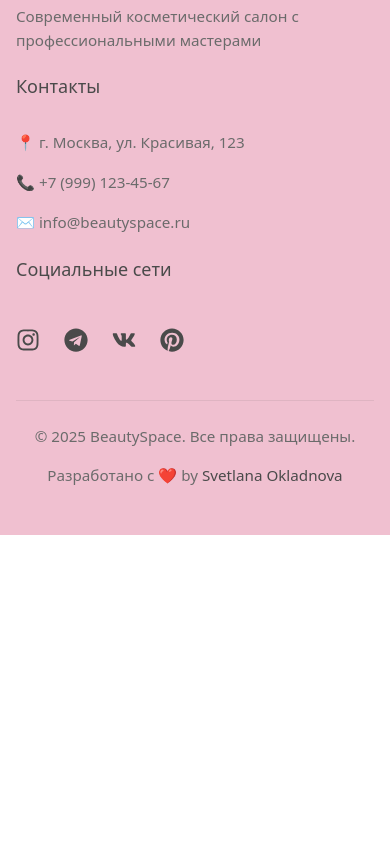
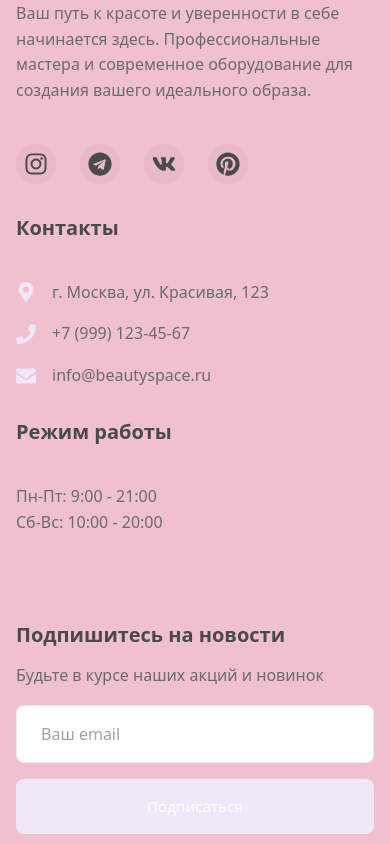
Before and after one commit to flytrel-hub/beauty-space, a React (Create React App) app: page / in a window 390 px wide. Shown: the part 4060-4904 px from the top of the page. Before the commit the page ends 4595 px from the top, so only its background shows below. Built offline with nearby package versions, Linux system fonts and the light colour scheme.

Commit message:
chore footer and fix hash routing

```diff
--- a/craco.config.js
+++ b/craco.config.js
@@ -15,12 +15,28 @@ module.exports = {
         ? '/beauty-space/'
         : '/';
 
+      // Удаляем source-map-loader из правил
+      webpackConfig.module.rules = webpackConfig.module.rules.filter(rule => {
+        if (rule.use && Array.isArray(rule.use)) {
+          rule.use = rule.use.filter(use => {
+            if (typeof use === 'string') {
+              return use !== 'source-map-loader';
+            }
+            if (use.loader) {
+              return use.loader !== 'source-map-loader';
+            }
+            return true;
+          });
+        }
+        return true;
+      });
+
       // Настройка для статических файлов
       webpackConfig.module.rules.push({
         test: /\.(png|jpe?g|gif|svg|ico)$/i,
         type: 'asset/resource',
         generator: {
-          filename: 'static/media/[name].[hash][ext]'
+          filename: 'static/media/[name][ext]'
         }
       });
 
@@ -79,16 +95,13 @@ module.exports = {
     port: 3000,
     hot: true,
     open: true,
-    historyApiFallback: {
-      disableDotRule: true,
-      rewrites: [
-        { from: /^\//, to: '/index.html' }
-      ]
+    historyApiFallback: true,
+    static: {
+      directory: path.join(__dirname, 'public'),
     },
-    onListening: function(devServer) {
-      if (!devServer) {
-        throw new Error('webpack-dev-server is not defined');
-      }
+    compress: true,
+    client: {
+      overlay: true,
     }
   },
   style: {
--- a/package.json
+++ b/package.json
@@ -5,6 +5,7 @@
   "homepage": "https://flytrel-hub.github.io/beauty-space",
   "dependencies": {
     "framer-motion": "^12.16.0",
+    "html2canvas": "^1.4.1",
     "html2pdf.js": "^0.10.3",
     "react": "^18.2.0",
     "react-dom": "^18.2.0",
@@ -18,7 +19,7 @@
     "web-vitals": "^2.1.4"
   },
   "scripts": {
-    "start": "craco start",
+    "start": "set \"GENERATE_SOURCEMAP=false\" && craco start",
     "build": "craco build",
     "eject": "react-scripts eject",
     "lint": "eslint src/**/*.{js,jsx}",
--- a/public/index.html
+++ b/public/index.html
@@ -2,9 +2,9 @@
 <html lang="ru">
   <head>
     <meta charset="utf-8" />
-    <link rel="icon" href="./favicon.ico" />
-    <link rel="apple-touch-icon" href="./logo192.png" />
-    <link rel="manifest" href="./manifest.json" />
+    <link rel="icon" href="/favicon.ico" />
+    <link rel="apple-touch-icon" href="/logo192.png" />
+    <link rel="manifest" href="/manifest.json" />
     <meta name="theme-color" content="#FF69B4" />
     <meta name="viewport" content="width=device-width, initial-scale=1" />
     <meta name="description" content="Профессиональный салон красоты" />
--- a/src/components/Layout/Footer/Footer.jsx
+++ b/src/components/Layout/Footer/Footer.jsx
@@ -1,5 +1,5 @@
 import React, { memo } from 'react';
-import { FaInstagram, FaTelegram, FaVk, FaPinterest } from 'react-icons/fa';
+import { FaInstagram, FaTelegram, FaVk, FaPinterest, FaMapMarkerAlt, FaPhone, FaEnvelope } from 'react-icons/fa';
 import './Footer.scss';
 
 const Footer = memo(() => {
@@ -10,19 +10,8 @@ const Footer = memo(() => {
           <div className="footer__section">
             <h3 className="footer__title">BeautySpace</h3>
             <p className="footer__text">
-              Современный косметический салон с профессиональными мастерами
+              Ваш путь к красоте и уверенности в себе начинается здесь. Профессиональные мастера и современное оборудование для создания вашего идеального образа.
             </p>
-          </div>
-
-          <div className="footer__section">
-            <h4 className="footer__subtitle">Контакты</h4>
-            <p className="footer__text">📍 г. Москва, ул. Красивая, 123</p>
-            <p className="footer__text">📞 +7 (999) 123-45-67</p>
-            <p className="footer__text">✉️ info@beautyspace.ru</p>
-          </div>
-
-          <div className="footer__section">
-            <h4 className="footer__subtitle">Социальные сети</h4>
             <div className="footer__social">
               <a
                 href="https://instagram.com"
@@ -62,6 +51,47 @@ const Footer = memo(() => {
               </a>
             </div>
           </div>
+
+          <div className="footer__section">
+            <h4 className="footer__subtitle">Контакты</h4>
+            <div className="footer__contacts">
+              <div className="footer__contact-item">
+                <FaMapMarkerAlt className="footer__contact-icon" />
+                <p className="footer__text">г. Москва, ул. Красивая, 123</p>
+              </div>
+              <div className="footer__contact-item">
+                <FaPhone className="footer__contact-icon" />
+                <p className="footer__text">+7 (999) 123-45-67</p>
+              </div>
+              <div className="footer__contact-item">
+                <FaEnvelope className="footer__contact-icon" />
+                <p className="footer__text">info@beautyspace.ru</p>
+              </div>
+            </div>
+          </div>
+
+          <div className="footer__section">
+            <h4 className="footer__subtitle">Режим работы</h4>
+            <div className="footer__schedule">
+              <p className="footer__text">Пн-Пт: 9:00 - 21:00</p>
+              <p className="footer__text">Сб-Вс: 10:00 - 20:00</p>
+            </div>
+            <div className="footer__newsletter">
+              <h4 className="footer__subtitle">Подпишитесь на новости</h4>
+              <p className="footer__text">Будьте в курсе наших акций и новинок</p>
+              <form className="footer__form">
+                <input
+                  type="email"
+                  placeholder="Ваш email"
+                  className="footer__input"
+                  aria-label="Email для подписки"
+                />
+                <button type="submit" className="footer__button">
+                  Подписаться
+                </button>
+              </form>
+            </div>
+          </div>
         </div>
 
         <div className="footer__bottom">
--- a/src/components/Layout/Footer/Footer.scss
+++ b/src/components/Layout/Footer/Footer.scss
@@ -4,35 +4,37 @@
 .footer {
   background-color: $primary;
   padding: $spacing-xl 0;
+  margin-top: auto;
 
   &__content {
     display: grid;
-    grid-template-columns: repeat(3, 1fr);
-    gap: $spacing-lg;
+    grid-template-columns: 2fr 1fr 1.5fr;
+    gap: $spacing-xl;
     margin-bottom: $spacing-xl;
 
     @include respond-to(md) {
       grid-template-columns: 1fr;
-      gap: $spacing-md;
+      gap: $spacing-lg;
     }
   }
 
   &__section {
     display: flex;
     flex-direction: column;
-    gap: $spacing-sm;
+    gap: $spacing-md;
   }
 
   &__title {
-    font-size: $font-size-xl;
+    font-size: 2rem;
     font-weight: 600;
     color: $text-primary;
     margin-bottom: $spacing-sm;
+    font-family: 'Dancing Script', cursive;
   }
 
   &__subtitle {
-    font-size: $font-size-lg;
-    font-weight: 500;
+    font-size: 1.25rem;
+    font-weight: 600;
     color: $text-primary;
     margin-bottom: $spacing-sm;
   }
@@ -40,6 +42,7 @@
   &__text {
     color: $text-secondary;
     line-height: 1.6;
+    font-size: 1rem;
   }
 
   &__social {
@@ -50,11 +53,82 @@
 
   &__social-link {
     color: $text-primary;
-    font-size: $font-size-xl;
-    transition: color 0.3s ease;
+    font-size: 1.5rem;
+    transition: all 0.3s ease;
+    padding: $spacing-xs;
+    border-radius: 50%;
+    background-color: rgba($text-primary, 0.05);
 
     &:hover {
       color: $accent;
+      transform: translateY(-3px);
+      background-color: rgba($accent, 0.1);
+    }
+  }
+
+  &__contacts {
+    display: flex;
+    flex-direction: column;
+    gap: $spacing-sm;
+  }
+
+  &__contact-item {
+    display: flex;
+    align-items: center;
+    gap: $spacing-sm;
+  }
+
+  &__contact-icon {
+    color: $accent;
+    font-size: 1.25rem;
+  }
+
+  &__schedule {
+    margin-bottom: $spacing-lg;
+  }
+
+  &__newsletter {
+    margin-top: $spacing-lg;
+  }
+
+  &__form {
+    display: flex;
+    gap: $spacing-sm;
+    margin-top: $spacing-sm;
+
+    @include respond-to(sm) {
+      flex-direction: column;
+    }
+  }
+
+  &__input {
+    flex: 1;
+    padding: $spacing-sm $spacing-md;
+    border: 1px solid rgba($text-primary, 0.1);
+    border-radius: 0.5rem;
+    font-size: 1rem;
+    transition: all 0.3s ease;
+
+    &:focus {
+      outline: none;
+      border-color: $accent;
+      box-shadow: 0 0 0 2px rgba($accent, 0.1);
+    }
+  }
+
+  &__button {
+    padding: $spacing-sm $spacing-lg;
+    background-color: $accent;
+    color: white;
+    border: none;
+    border-radius: 0.5rem;
+    font-weight: 500;
+    cursor: pointer;
+    transition: all 0.3s ease;
+
+    &:hover {
+      background-color: darken($accent, 10%);
+      transform: translateY(-2px);
     }
   }
 
--- a/src/components/Layout/Header/Header.jsx
+++ b/src/components/Layout/Header/Header.jsx
@@ -26,7 +26,7 @@ const Header = memo(() => {
           {/* Логотип */}
           <Link
             to="/"
-            className="text-xl md:text-2xl logo font-bold text-textMain hover:text-primary-dark transition-colors"
+            className="text-xl md:text-3xl lg:text-4xl logo font-bold text-textMain hover:text-primary-dark transition-colors"
             aria-label="BeautySpace - Главная страница"
           >
             BeautySpace
--- a/src/styles/fonts.scss
+++ b/src/styles/fonts.scss
@@ -1 +1 @@
-@import url('https://fonts.googleapis.com/css2?family=Caveat:wght@400..700&family=Dancing+Script:wght@400..700&display=swap');
+@import url('https://fonts.googleapis.com/css2?family=Dancing+Script:wght@400..700&family=Nunito:ital,wght@0,200..1000;1,200..1000&family=Quicksand:wght@300..700&display=swap');
--- a/src/styles/variables.scss
+++ b/src/styles/variables.scss
@@ -45,6 +45,7 @@ $font-size-sm: 14px;
 $font-size-lg: 18px;
 $font-size-xl: 24px;
 $font-size-2xl: 32px;
+$font-size-3xl: 48px;
 
 // Другие
 $border-radius: 8px;
```
